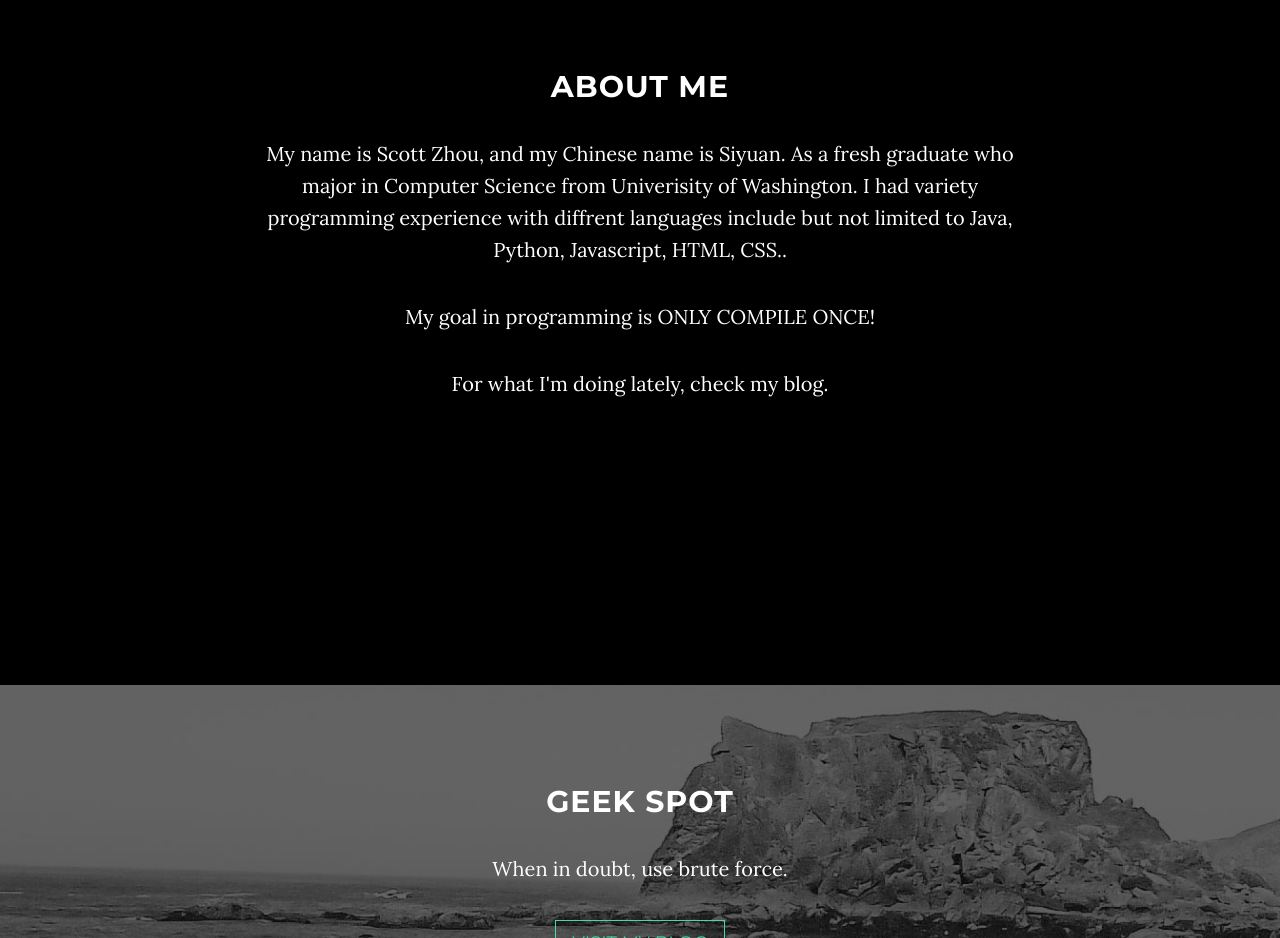
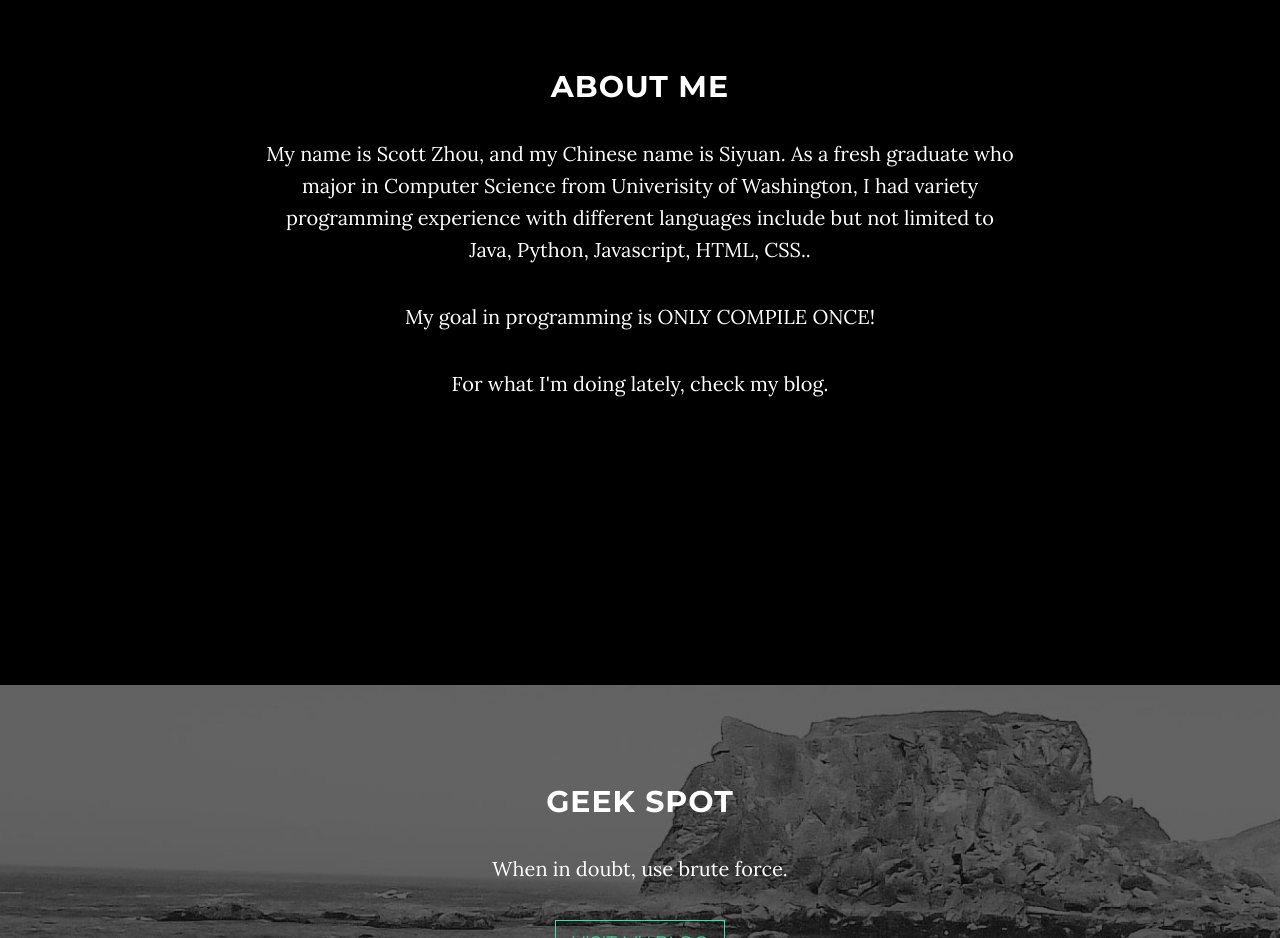
Before and after one commit to Zero0927/grave-theme-personalweb, a website: page index.html in a window 1280 px wide. Shown: the part 980-1918 px from the top of the page. Drawn offline with nearby package versions, Linux system fonts and the light colour scheme; some packages are replaced by stand-ins of ours.

Commit message:
grammar fix

```diff
--- a/index.html
+++ b/index.html
@@ -91,7 +91,7 @@
                 <div class="row">
                     <div class="col-lg-8 col-lg-offset-2">
                         <h2>About Me</h2>
-                        <p>My name is Scott Zhou, and my Chinese name is Siyuan. As a fresh graduate who major in Computer Science from Univerisity of Washington. I had variety programming experience with diffrent languages include but not limited to Java, Python, Javascript, HTML, CSS.. </p>
+                        <p>My name is Scott Zhou, and my Chinese name is Siyuan. As a fresh graduate who major in Computer Science from Univerisity of Washington, I had variety programming experience with different languages include but not limited to Java, Python, Javascript, HTML, CSS.. </p>
                         <p>My goal in programming is ONLY COMPILE ONCE!</p>
                         <p>For what I'm doing lately, check my blog.</p>
                     </div>
```
